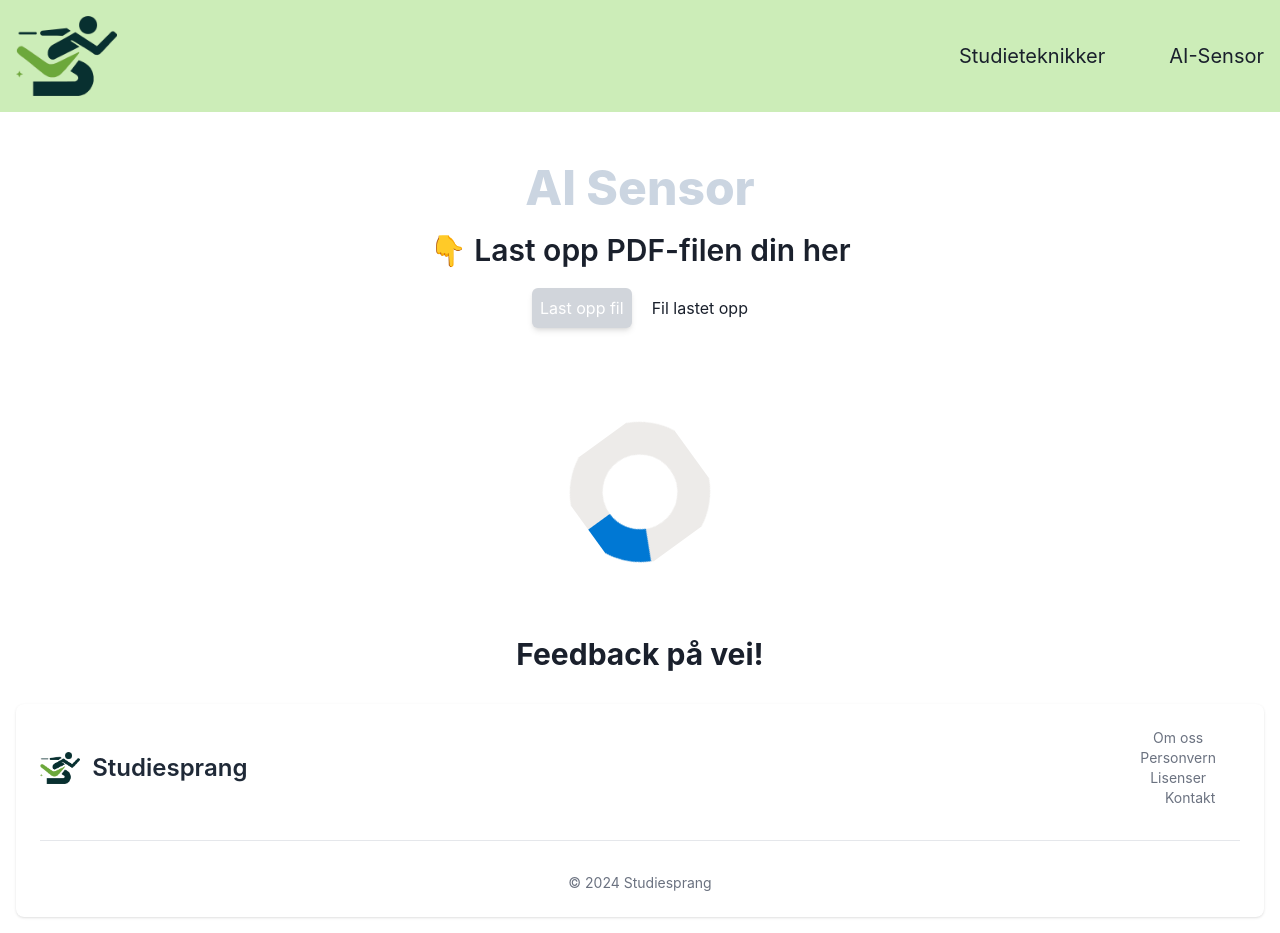
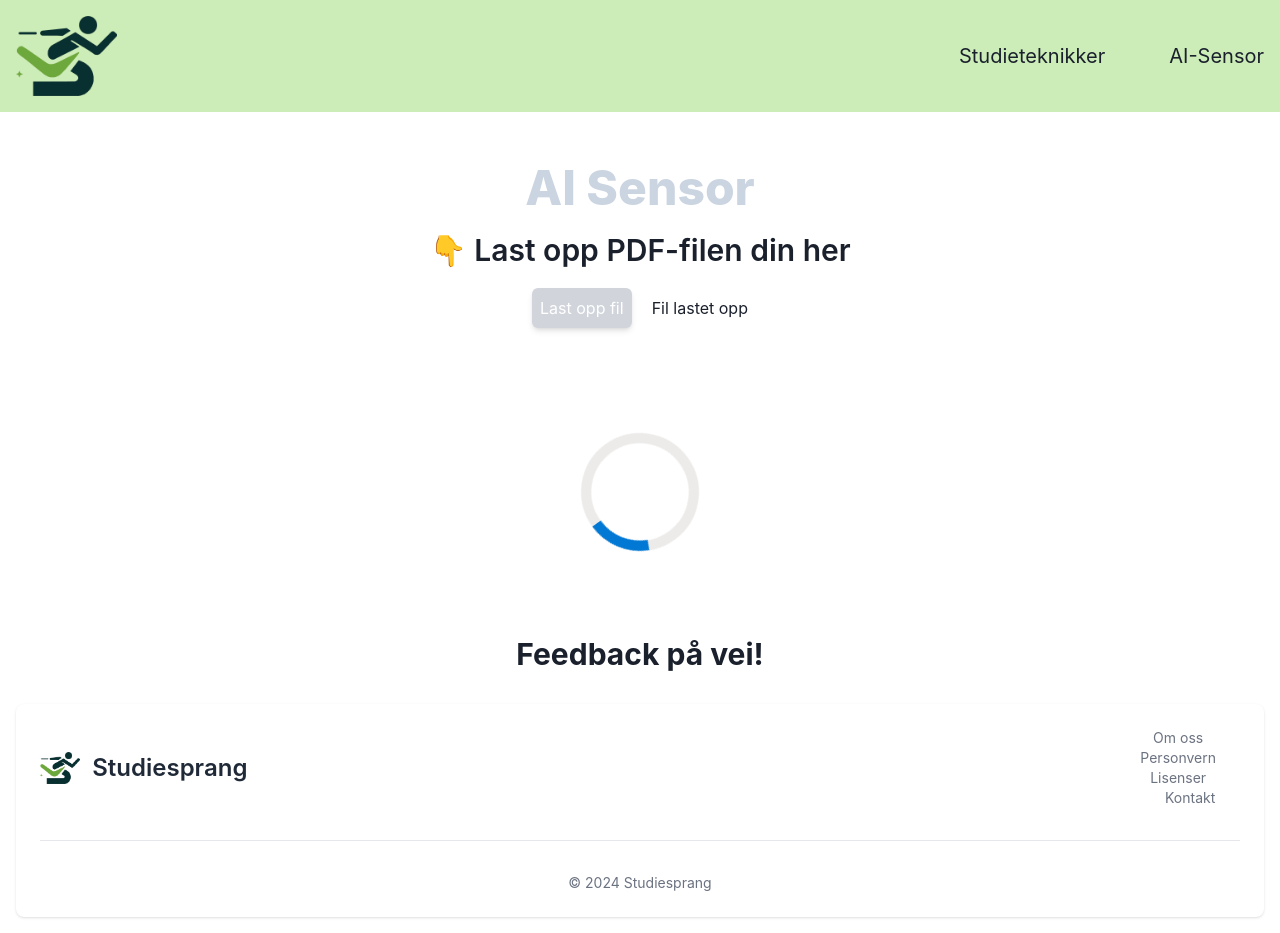
Before and after one commit to ayoubzann/Studiesprang, a React (Vite) app in the folder Studiesprang/: page /aisensor in a window 1280 px wide. Both pictures are taken after a click on the button "Last opp fil". Built offline with nearby package versions, Linux system fonts and the light colour scheme.

Commit message:
Updated bar px

```diff
--- a/Studiesprang/src/pages/AiSensor/AiSensor.jsx
+++ b/Studiesprang/src/pages/AiSensor/AiSensor.jsx
@@ -53,7 +53,7 @@ const AiSensor = () => {
             className="m-20"
             isIndeterminate
             size="10vw"
-            thickness="2vw"
+            thickness="8px"
           />
           <p className="text-3xl font-bold">Feedback på vei!</p>
         </div>
```
